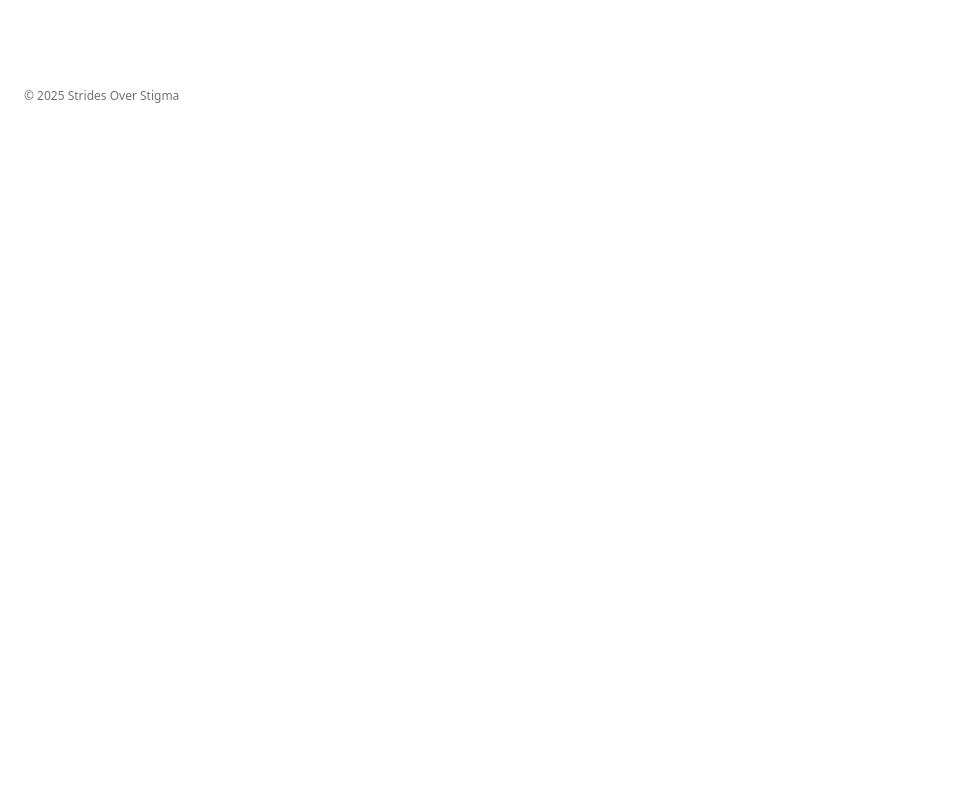
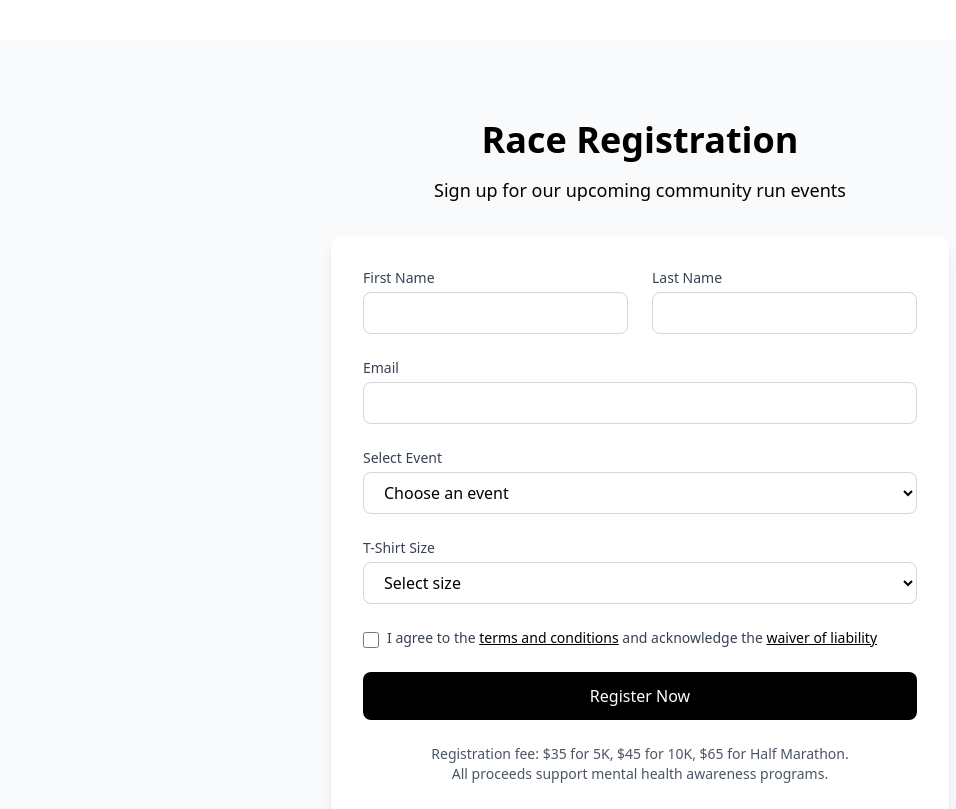
Before and after one commit to RushilMahadevu/stridesoverstigma, a Next.js app: page / in a window 1280 px wide. Shown: the part 1560-2369 px from the top of the page, without its empty margins (0-956 px from the left). Before the commit the page ends 1712 px from the top, so only its background shows below. Built offline with nearby package versions, Linux system fonts and the light colour scheme.

Commit message:
🎽 Race Registration Ex. Box

```diff
--- a/src/app/page.tsx
+++ b/src/app/page.tsx
@@ -39,10 +39,10 @@ export default function Home() {
             Home
           </a>
           <a href="#about" className="hover:underline">
-            Studio
+            About
           </a>
-          <a href="#work" className="hover:underline">
-            Work
+          <a href="#registration" className="hover:underline">
+            Register
           </a>
           <a href="#contact" className="hover:underline">
             Contact
@@ -141,6 +141,120 @@ export default function Home() {
         </motion.div>
       </motion.section>
 
+      {/* Registration Section */}
+      <motion.section
+        id="registration"
+        className="min-h-screen px-6 flex flex-col justify-center items-center py-20 bg-gray-50"
+        initial={{ opacity: 0 }}
+        whileInView={{ opacity: 1 }}
+        viewport={{ once: false, amount: 0.3 }}
+        transition={{ duration: 1 }}
+      >
+        <motion.div
+          className="max-w-3xl mx-auto text-center"
+          initial={{ opacity: 0, y: 30 }}
+          whileInView={{ opacity: 1, y: 0 }}
+          viewport={{ once: false }}
+          transition={{ duration: 0.8 }}
+        >
+          <h2 className="text-3xl md:text-4xl font-bold mb-4">Race Registration</h2>
+          <p className="text-lg mb-8">Sign up for our upcoming community run events</p>
+
+          <div className="bg-white p-8 rounded-lg shadow-lg">
+            <form className="space-y-6 text-left">
+              <div className="grid grid-cols-1 md:grid-cols-2 gap-6">
+                <div>
+                  <label htmlFor="firstName" className="block text-sm font-medium text-gray-700 mb-1">First Name</label>
+                  <input
+                    type="text"
+                    id="firstName"
+                    className="w-full px-4 py-2 border border-gray-300 rounded-md focus:outline-none focus:ring-2 focus:ring-black"
+                    required
+                  />
+                </div>
+                <div>
+                  <label htmlFor="lastName" className="block text-sm font-medium text-gray-700 mb-1">Last Name</label>
+                  <input
+                    type="text"
+                    id="lastName"
+                    className="w-full px-4 py-2 border border-gray-300 rounded-md focus:outline-none focus:ring-2 focus:ring-black"
+                    required
+                  />
+                </div>
+              </div>
+
+              <div>
+                <label htmlFor="email" className="block text-sm font-medium text-gray-700 mb-1">Email</label>
+                <input
+                  type="email"
+                  id="email"
+                  className="w-full px-4 py-2 border border-gray-300 rounded-md focus:outline-none focus:ring-2 focus:ring-black"
+                  required
+                />
+              </div>
+
+              <div>
+                <label htmlFor="event" className="block text-sm font-medium text-gray-700 mb-1">Select Event</label>
+                <select
+                  id="event"
+                  className="w-full px-4 py-2 border border-gray-300 rounded-md focus:outline-none focus:ring-2 focus:ring-black"
+                  required
+                >
+                  <option value="">Choose an event</option>
+                  <option value="5k">Community 5K Run - June 15, 2025</option>
+                  <option value="10k">Mental Health Awareness 10K - July 20, 2025</option>
+                  <option value="half">Half Marathon - September 5, 2025</option>
+                </select>
+              </div>
+
+              <div>
+                <label htmlFor="shirtSize" className="block text-sm font-medium text-gray-700 mb-1">T-Shirt Size</label>
+                <select
+                  id="shirtSize"
+                  className="w-full px-4 py-2 border border-gray-300 rounded-md focus:outline-none focus:ring-2 focus:ring-black"
+                  required
+                >
+                  <option value="">Select size</option>
+                  <option value="xs">XS</option>
+                  <option value="s">S</option>
+                  <option value="m">M</option>
+                  <option value="l">L</option>
+                  <option value="xl">XL</option>
+                  <option value="xxl">XXL</option>
+                </select>
+              </div>
+
+              <div className="flex items-start">
+                <input
+                  id="terms"
+                  type="checkbox"
+                  className="h-4 w-4 mt-1 text-black focus:ring-black border-gray-300 rounded cursor-pointer"
+                  required
+                />
+                <label htmlFor="terms" className="ml-2 text-sm text-gray-700">
+                  I agree to the <a href="#" className="text-black underline">terms and conditions</a> and acknowledge the <a href="#" className="text-black underline">waiver of liability</a>
+                </label>
+              </div>
+
+              <motion.button
+                type="submit"
+                className="w-full bg-black text-white py-3 px-6 rounded-md cursor-pointer hover:bg-gray-800 transition-colors duration-300"
+                whileHover={{ scale: 1.02 }}
+                whileTap={{ scale: 0.98 }}
+              >
+                Register Now
+              </motion.button>
+            </form>
+
+            <p className="mt-6 text-sm text-gray-600">
+              Registration fee: $35 for 5K, $45 for 10K, $65 for Half Marathon.
+              <br />
+              All proceeds support mental health awareness programs.
+            </p>
+          </div>
+        </motion.div>
+      </motion.section>
+
       {/* Footer */}
       <motion.footer
         className="text-xs px-6 py-12 flex justify-between w-full text-gray-500"
```
